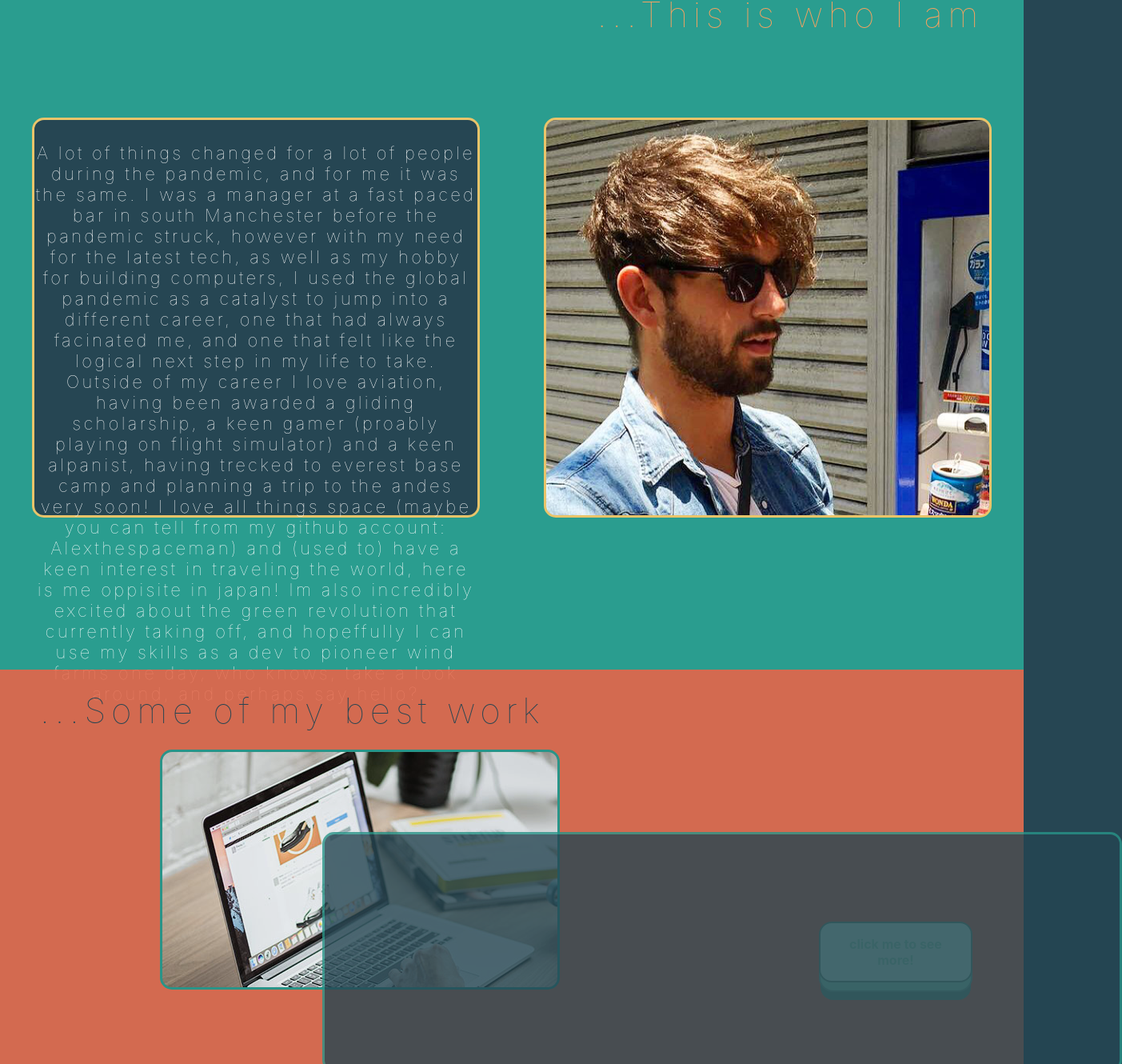
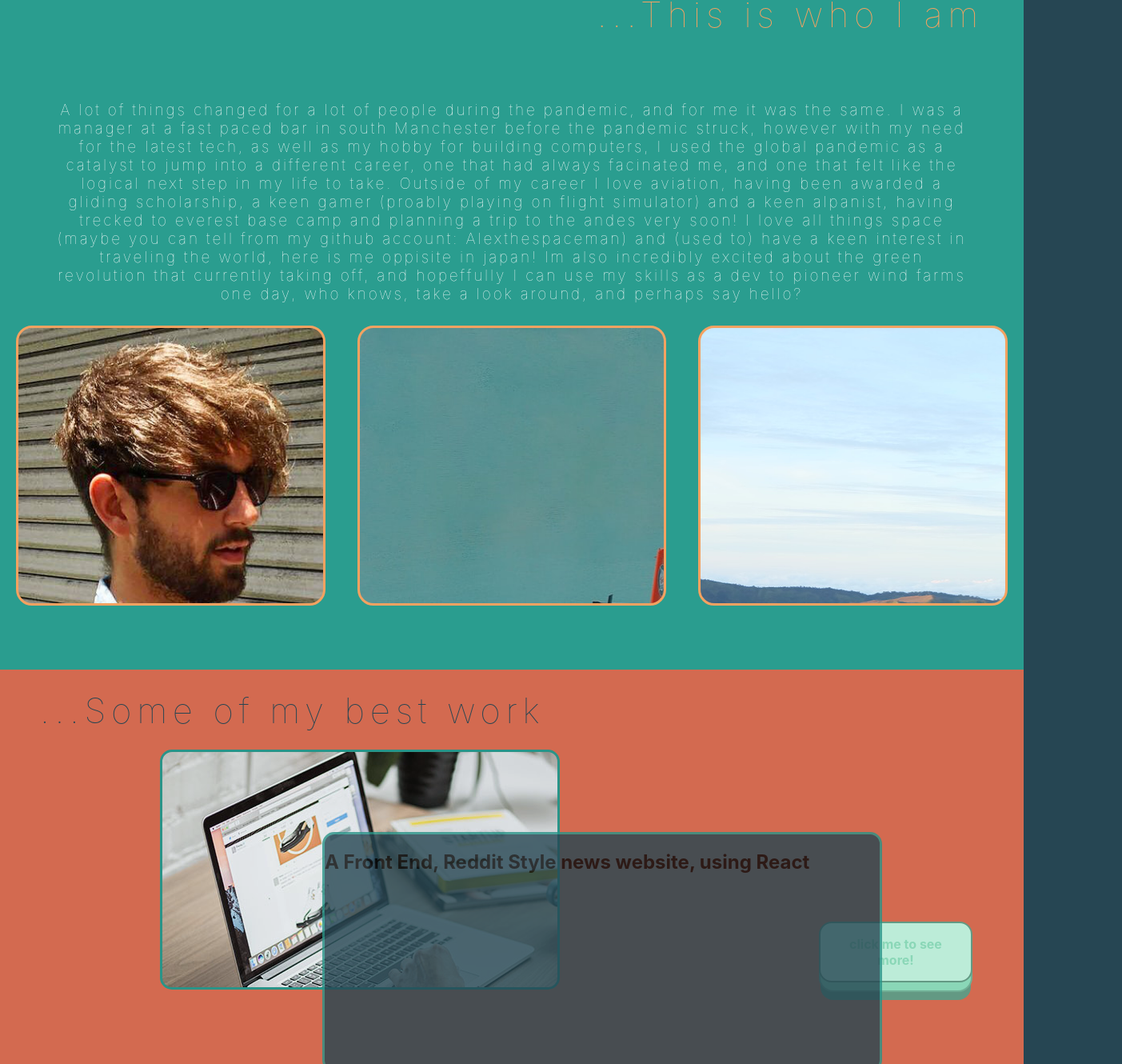
Before and after one commit to Alexthespaceman/alex-tristram-portfolio.github.io, a React (Create React App) app in the folder alexs-portfolio/: page / in a window 1280 px wide. Shown: the part 2163-3493 px from the top of the page at 80% size, 1403 px wide, since content can reach past the window. Built offline with nearby package versions, Linux system fonts and the light colour scheme.

Commit message:
add more styling

```diff
--- a/alexs-portfolio/src/App.css
+++ b/alexs-portfolio/src/App.css
@@ -49,6 +49,10 @@ body {
   height: 110%;
   z-index: 10;
   border-radius: 0px 15px 0px 15px;
+}
+
+.home-img:hover {
+  transform: scale(1.1);
 }
 
 .img {
@@ -321,6 +325,7 @@ body {
   position: relative;
   top: -40%;
   left: 2%;
+  color: #f4a261;
 }
 
 .title1 {
@@ -350,10 +355,10 @@ body {
 .journey .flex-box-container div {
   margin: 40px;
   text-align: center;
-  top: 200px;
+  /* top: -100px; */
   height: 500px;
   width: 400px;
-  padding-top: 200px;
+  padding-top: 150px;
   margin-top: 140px;
   flex: 1;
   border-width: 3px;
@@ -366,14 +371,16 @@ body {
 .journey .flex-box-container div p {
   color: whitesmoke;
   position: relative;
-  top: -100px;
+  top: -20%;
   font-weight: lighter;
   font-family: -apple-system, BlinkMacSystemFont, "Segoe UI", Roboto, Oxygen,
     Ubuntu, Cantarell, "Open Sans", "Helvetica Neue", sans-serif;
   letter-spacing: 0.15em;
+  text-align: left;
+  padding: 16px;
 }
 .journey .flex-box-container div ul {
-  text-align: center;
+  text-align: left;
   color: whitesmoke;
   position: relative;
   top: -50px;
@@ -384,8 +391,8 @@ body {
 }
 
 .journey .flex-box-container div:hover {
-  transform: scale(1.2);
-  background-color: slateblue;
+  /* transform: scale(1.2); */
+  background-color: #2a9d8f;
 }
 
 .about-me {
@@ -408,62 +415,95 @@ body {
   letter-spacing: 0.15em;
 }
 
-/* .card p {
-  position: absolute;
-  top: 100px;
-} */
+.card p {
+  padding: 16px;
+}
 
 .flex-box-container2 {
   display: flex;
   flex-wrap: wrap;
 }
 
-.about-me .flex-box-container2 div {
+.about-me .flex-box-container2 .mee {
   margin: 40px;
   text-align: center;
-  /* top: 370px; */
+  position: relative;
   height: 500px;
-  width: 450px;
-  padding-top: 250px;
-  margin-top: 210px;
-  flex: 1;
+  width: 100%;
   border-width: 3px;
-  border-style: solid;
-  border-color: #e9c46a;
-  border-radius: 15px;
-  background-color: #264653;
   word-wrap: break-word;
 }
 
 .about-me .flex-box-container2 p {
   color: white;
-  font-size: 22px;
-  position: relative;
-  top: -100%;
+  font-size: 19px;
+  position: absolute;
+  top: 100px;
   font-weight: lighter;
   font-family: -apple-system, BlinkMacSystemFont, "Segoe UI", Roboto, Oxygen,
     Ubuntu, Cantarell, "Open Sans", "Helvetica Neue", sans-serif;
   letter-spacing: 0.15em;
+  padding: 16px;
+  padding: 30px;
+}
+
+.interests {
+  position: relative;
+  display: flex;
+  flex-wrap: wrap;
+  flex-direction: row;
+  justify-content: center;
+  align-items: flex-end;
+  height: 400px;
+  top: -140px;
 }
 
 .japan {
+  flex: 1;
   background-image: url("../src/images/images/japan.png");
-  z-index: 5;
+  border-width: 3px;
+  border-color: #f4a261;
+  border-style: solid;
+  height: 350px;
+  border-radius: 20px;
+  margin: 20px;
+}
+
+.plane {
+  flex: 1;
+  background-image: url("../src/images/images/plane.jpg");
+  border-color: #f4a261;
+  border-style: solid;
+  height: 350px;
+  border-radius: 20px;
+  margin: 20px;
+}
+
+.everest {
+  flex: 1;
+  background-image: url("../src/images/images/mt.bromo.jpeg");
+  border-color: #f4a261;
+  border-style: solid;
+  height: 350px;
+  border-radius: 20px;
+  margin: 20px;
 }
 
 .div1 {
   background-image: url("../src/images/images/portfolio-item11.jpg");
-  z-index: 5;
+  z-index: 40;
 }
 
 .div2 {
   background-image: url("../src/images/images/portfolio-item7.jpg");
-  z-index: 5;
+  z-index: 40;
 }
 
 .div3 {
-  background-image: url("../src/images/images/portfolio-item4.jpg");
-  z-index: 5;
+  background-image: url("../src/images/images/bloggo.jpeg");
+  z-index: 40;
+  width: 100%;
+  height: 100%;
 }
 
 .work {
@@ -508,7 +548,7 @@ body {
 
 .work .long .div {
   z-index: 40;
-  width: 1000px;
+  width: 700px;
 }
 
 .divide {
@@ -755,6 +795,10 @@ textarea {
     transition: all 175ms cubic-bezier(0, 0, 1, 1);
     width: 15%;
   }
+
+  .journey .flex-box-container div p {
+    font-size: 15px;
+  }
 }
 
 @media (max-width: 375px) {
--- a/alexs-portfolio/src/components/AboutMe.jsx
+++ b/alexs-portfolio/src/components/AboutMe.jsx
@@ -6,7 +6,7 @@ function AboutMe(props) {
       <section className="about-me">
         <p className="title2">...This is who I am</p>
         <div className="flex-box-container2">
-          <div>
+          <div className="mee">
             <p>
               {" "}
               A lot of things changed for a lot of people during the pandemic,
@@ -28,8 +28,12 @@ function AboutMe(props) {
               hello?{" "}
             </p>
           </div>
+        </div>
 
+        <div className="interests">
           <div className="japan"></div>
+          <div className="plane"></div>
+          <div className="everest"></div>
         </div>
       </section>
     </div>
--- a/alexs-portfolio/src/components/MyCodingJourney.jsx
+++ b/alexs-portfolio/src/components/MyCodingJourney.jsx
@@ -21,7 +21,7 @@ function MyCodingJourney(props) {
               <li>FOR LOOPS!!</li>
             </ul>
           </div>
-          <div>
+          <div className="card2">
             <h2 className="march"> Front End tech stack</h2>
             <p>
               My time with north coders allowed me to experience an incredible
--- a/alexs-portfolio/src/components/MyWork.jsx
+++ b/alexs-portfolio/src/components/MyWork.jsx
@@ -8,15 +8,29 @@ function MyWork(props) {
         <p className="title3">...Some of my best work</p>
         <div className="flex-box-container3">
           <div className="long div div1">
-            <div className="div divide"></div>
+            <div className="div divide">
+              {" "}
+              <h2> A Front End, Reddit Style news website, using React </h2>
+              <p></p>
+            </div>
           </div>
           <a className="big-button">click me to see more!</a>
           <div className="long div2">
-            <div className="div divide"></div>
+            <div className="div divide">
+              <h2> A Back End news API, using Express and Postgress </h2>
+              <p>hello world</p>
+            </div>
           </div>
           <a className="big-button">click me to see more!</a>
           <div className="long div3">
-            <div className="div divide"></div>
+            <div className="div divide">
+              <h2>
+                {" "}
+                Bloggo, A travel and social media app that lets you share
+                memories{" "}
+              </h2>{" "}
+              <p>hello world</p>
+            </div>
           </div>
           <a className="big-button">click me to see more!</a>
         </div>
```
Also changed, not shown: alexs-portfolio/src/images/images/bloggo.jpeg (added).
